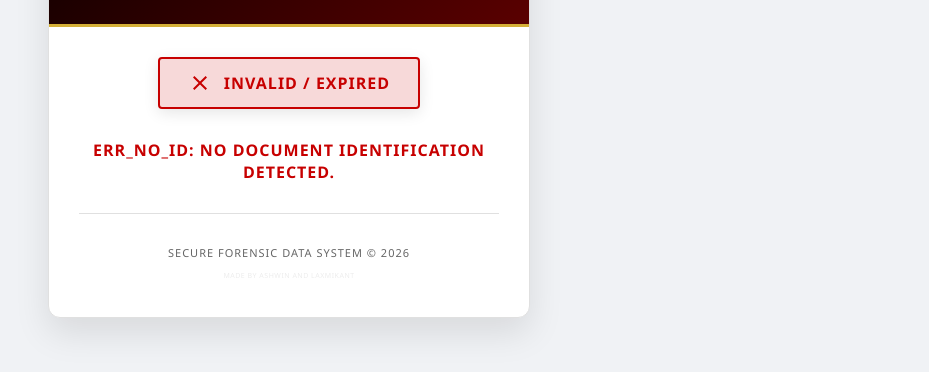
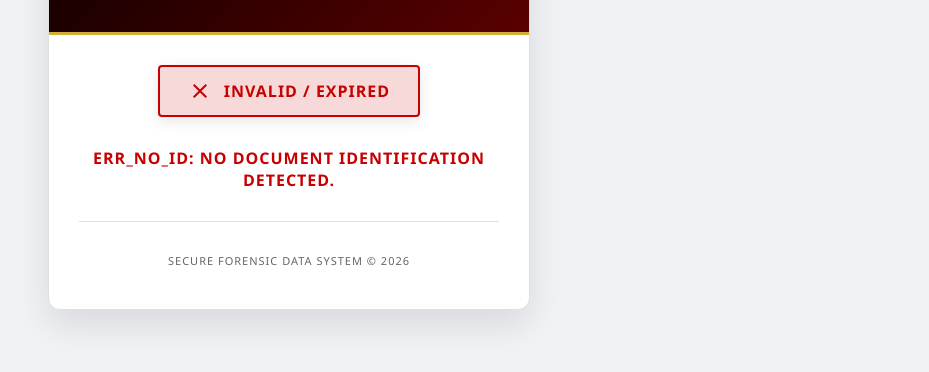
Before and after one commit to Ashwin459/CryptoForensic, a website: page Web_Folder/public/index.html in a window 1280 px wide. Shown: the part 370-742 px from the top of the page, without its empty margins (351-1280 px from the left). Drawn offline with Linux system fonts and the light colour scheme.

Commit message:
Update index.html

```diff
--- a/Web_Folder/public/index.html
+++ b/Web_Folder/public/index.html
@@ -253,13 +253,7 @@
             letter-spacing: 1px;
         }
 
-        .easter-egg {
-            font-size: 7px;
-            opacity: 0.08;
-            margin-top: 8px;
-            letter-spacing: 0.5px;
-            color: var(--text-primary);
-        }
+
     </style>
 </head>
 <body>
@@ -301,7 +295,7 @@
 
         <div class="footer">
             <p>SECURE FORENSIC DATA SYSTEM © 2026</p>
-            <p class="easter-egg">Made by Ashwin and Laxmikant</p>
+
         </div>
     </div>
 </div>
```
